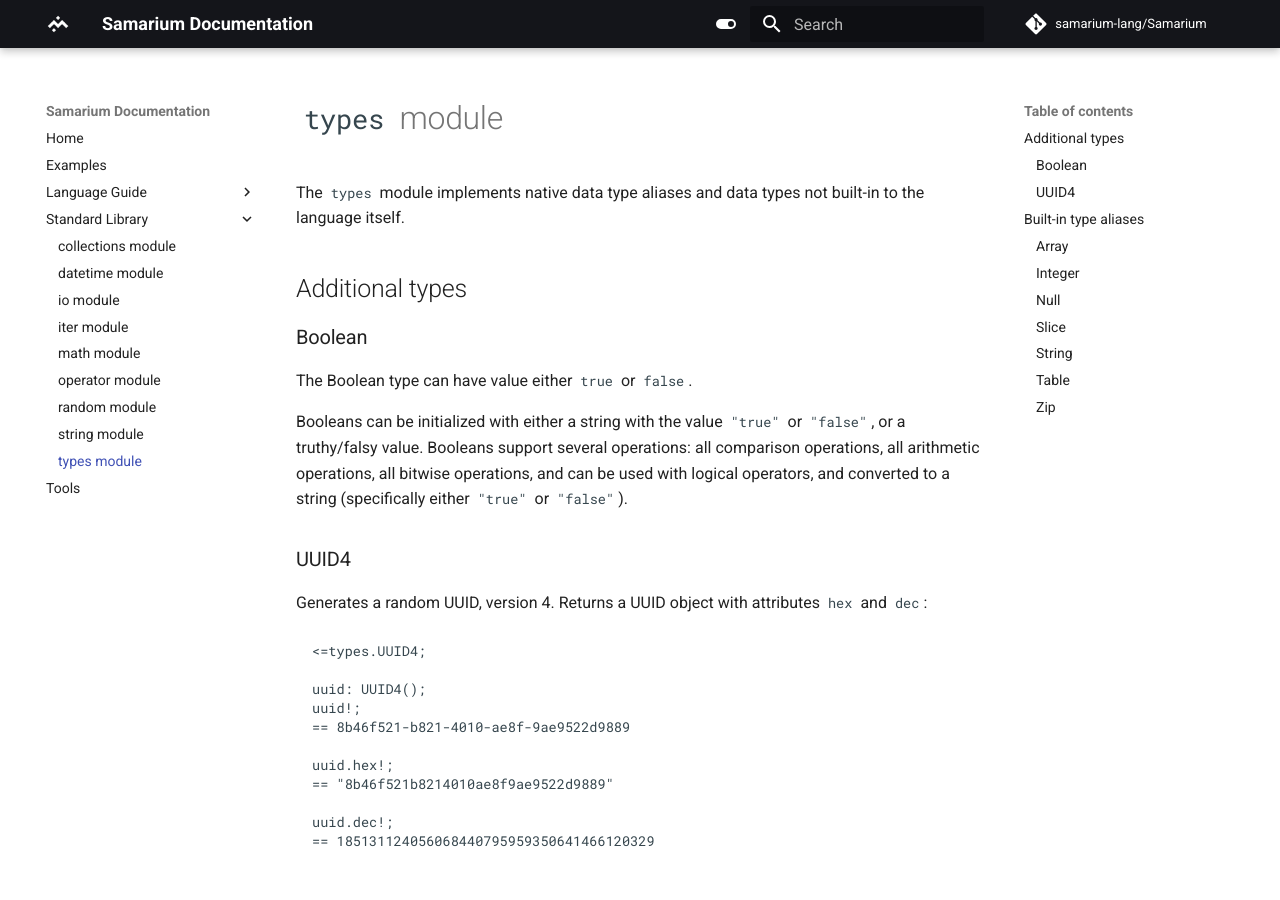
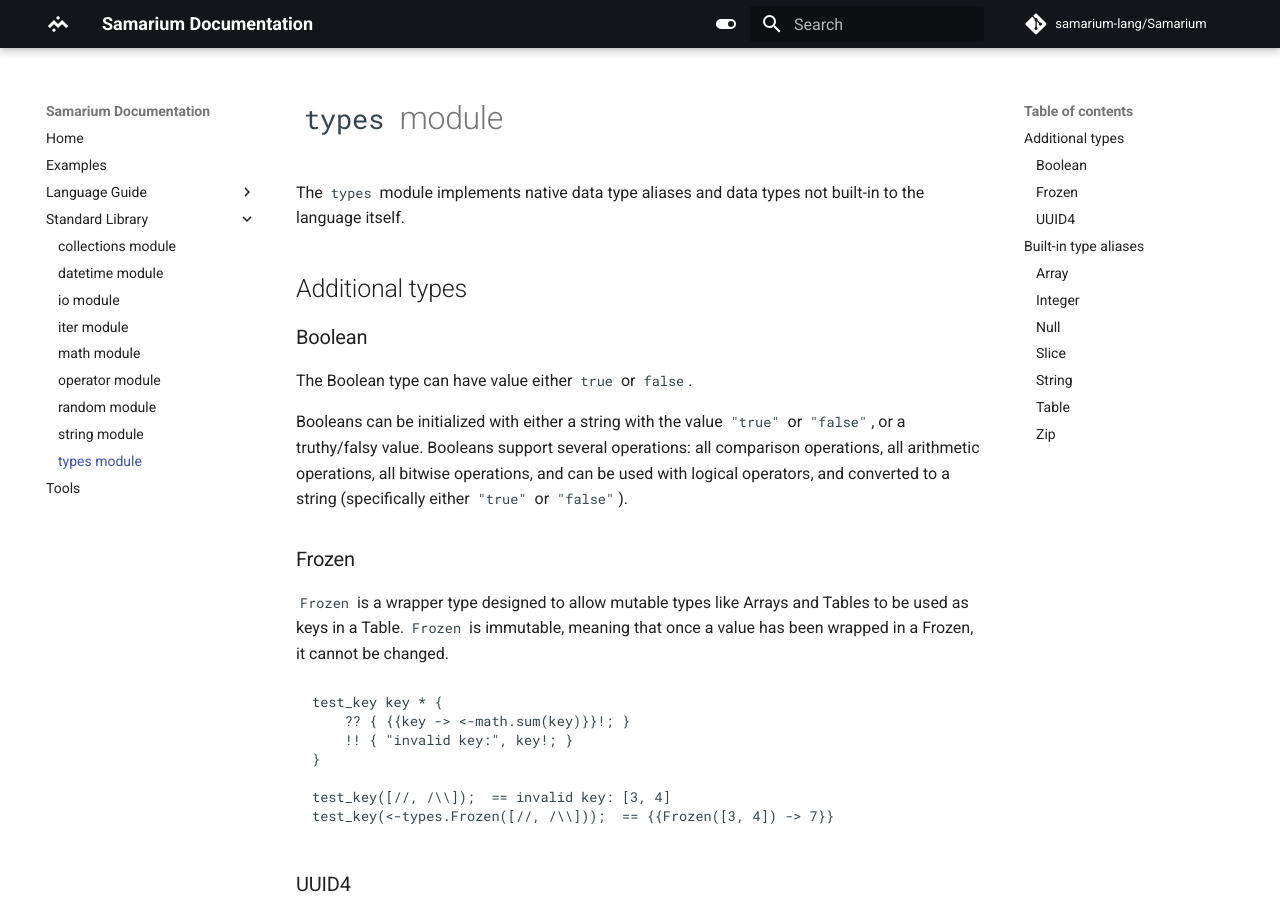
Before and after one commit to samarium-lang/Samarium, an MkDocs documentation site: the page built from docs/stdtypes.md, in a window 1280 px wide and 900 px high. Built offline with MkDocs 1.6.1 and Material for MkDocs 9.7.7, drawn with Linux system fonts in a browser that asks for light colours; comment, search, counter and statistics services are not loaded.

Commit message:
(docs) Added types.Frozen

````diff
--- a/docs/stdtypes.md
+++ b/docs/stdtypes.md
@@ -16,6 +16,24 @@ Booleans can be initialized with either a string with the value `"true"` or
 comparison operations, all arithmetic operations, all bitwise operations, and
 can be used with logical operators, and converted to a string (specifically
 either `"true"` or `"false"`).
+
+
+### Frozen
+
+`Frozen` is a wrapper type designed to allow mutable types like Arrays and
+Tables to be used as keys in a Table. `Frozen` is immutable, meaning that once a
+value has been wrapped in a Frozen, it cannot be changed.
+
+```sm
+test_key key * {
+    ?? { {{key -> <-math.sum(key)}}!; }
+    !! { "invalid key:", key!; }
+}
+
+test_key([//, /\\]);  == invalid key: [3, 4]
+test_key(<-types.Frozen([//, /\\]));  == {{Frozen([3, 4]) -> 7}}
+```
+
 
 
 ### UUID4
````
